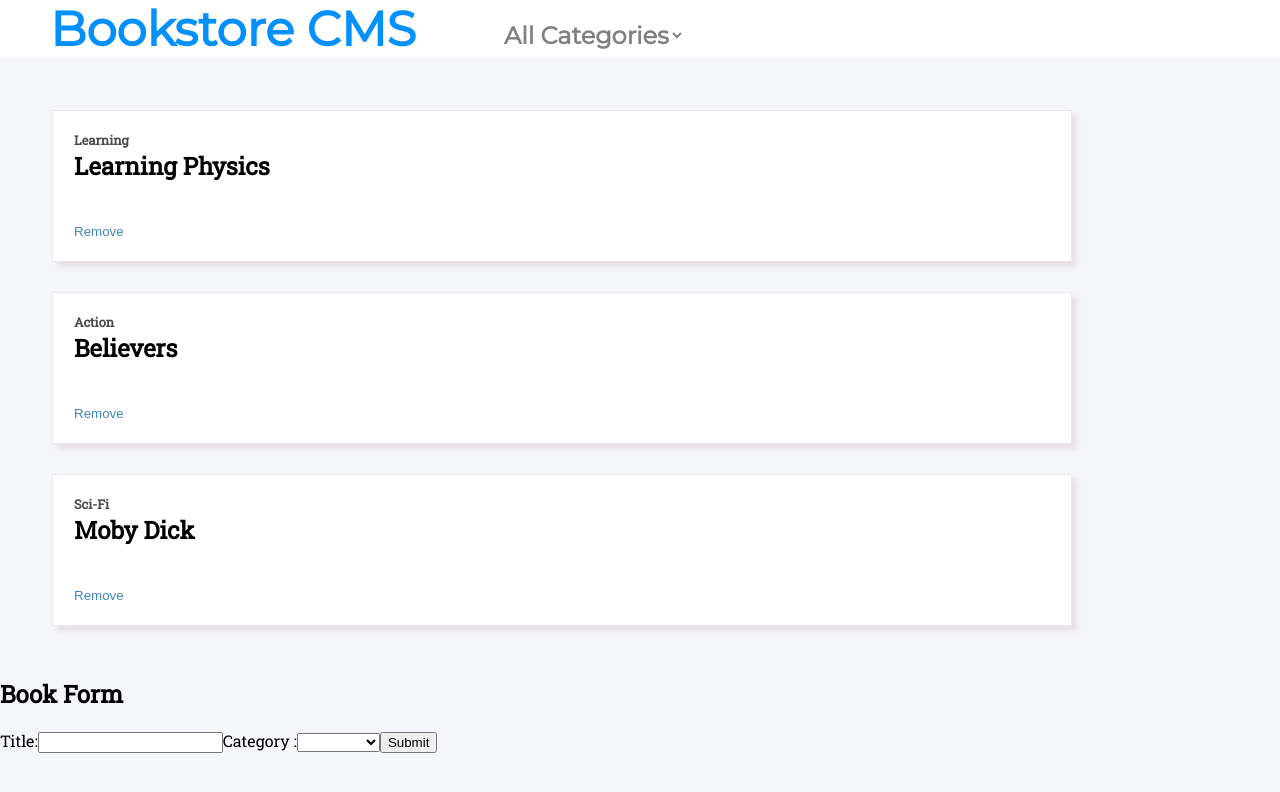
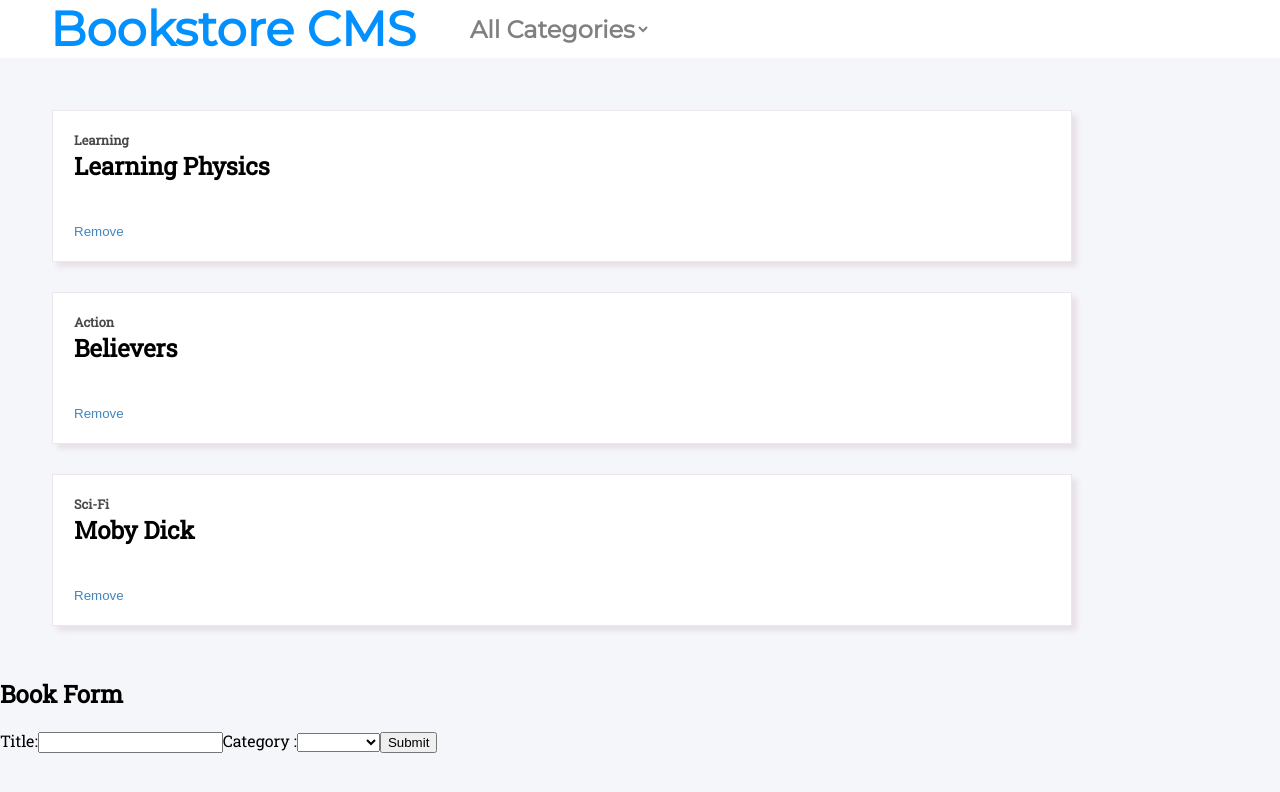
Before and after one commit to majovanilla/react-bookstore-manager, a React (Create React App) app: page / in a window 1280 px wide. Shown: the top 792 px of the page. Built offline with nearby package versions, Linux system fonts and the light colour scheme.

Commit message:
Refactor header styling by using flex.

```diff
--- a/src/index.css
+++ b/src/index.css
@@ -23,6 +23,9 @@ code {
 .header {
   background: white;
   width: 100%;
+  display: flex;
+  flex-flow: row wrap;
+  align-items: center;
 }
 
 .main-title {
@@ -72,9 +75,6 @@ table {
 }
 
 .category-selector {
-  position: absolute;
-  top: 20px;
-  left: 500px;
   background: none;
   border: none;
   color: grey;
```
